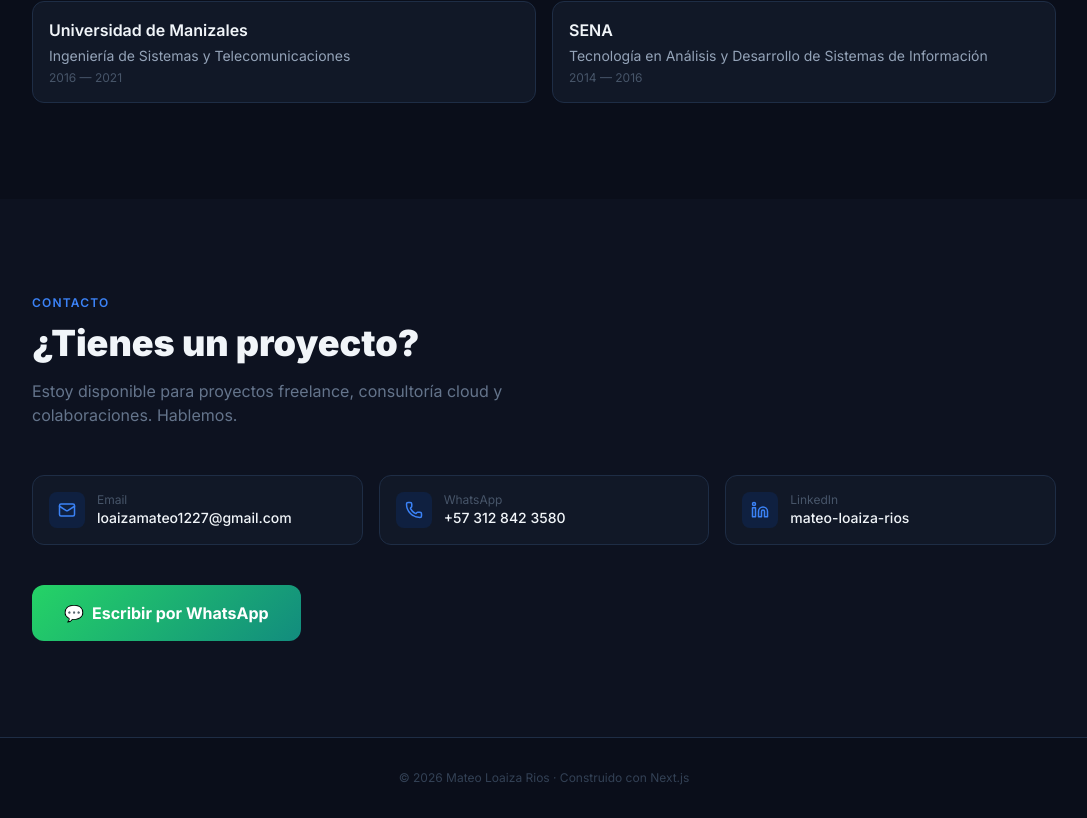
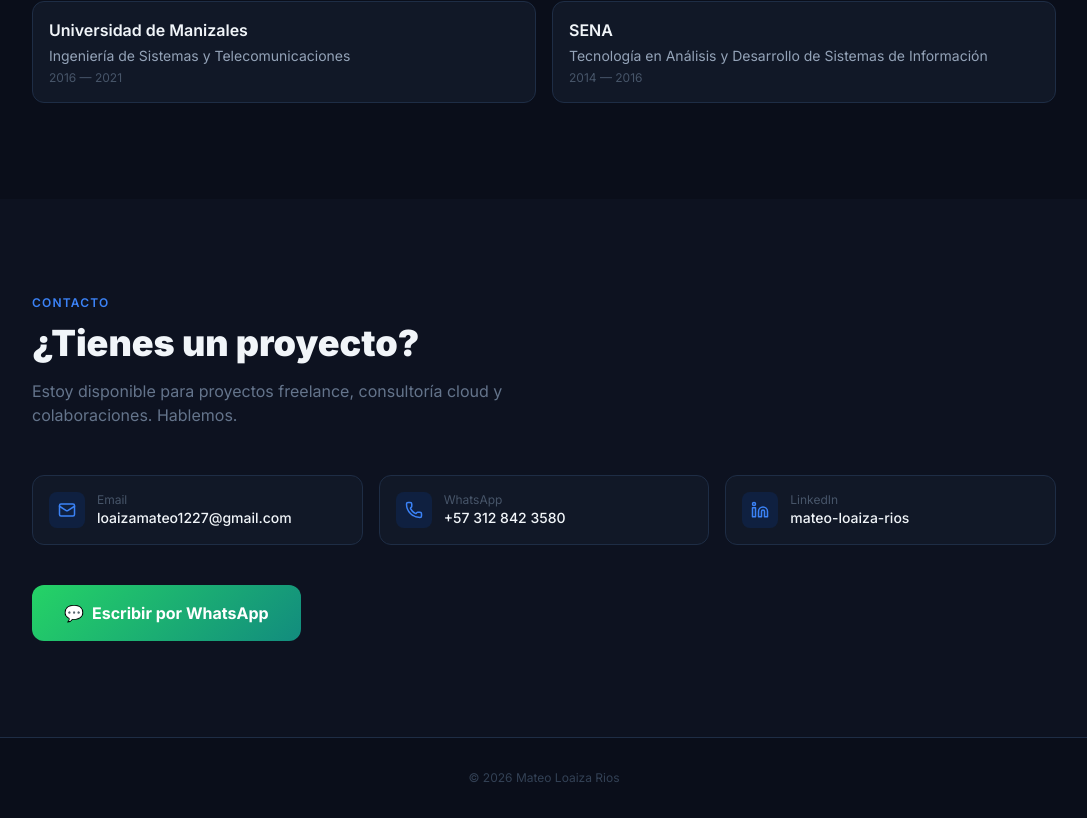
Before and after one commit to loaizamateo/portfolio, a Next.js app: page / in a window 1280 px wide. Shown: the part 3378-4196 px from the top of the page, without its empty margins (96-1183 px from the left). Built offline with nearby package versions, Linux system fonts and the light colour scheme.

Commit message:
fix: quitar 'Construido con Next.js' del footer

```diff
--- a/app/page.tsx
+++ b/app/page.tsx
@@ -581,7 +581,7 @@ function Contact() {
 function Footer() {
   return (
     <footer className="py-8 px-6 text-center text-xs" style={{ color: '#334155', borderTop: '1px solid #1e2d45' }}>
-      <p>© {new Date().getFullYear()} Mateo Loaiza Rios · Construido con Next.js</p>
+      <p>© {new Date().getFullYear()} Mateo Loaiza Rios</p>
     </footer>
   )
 }
```
